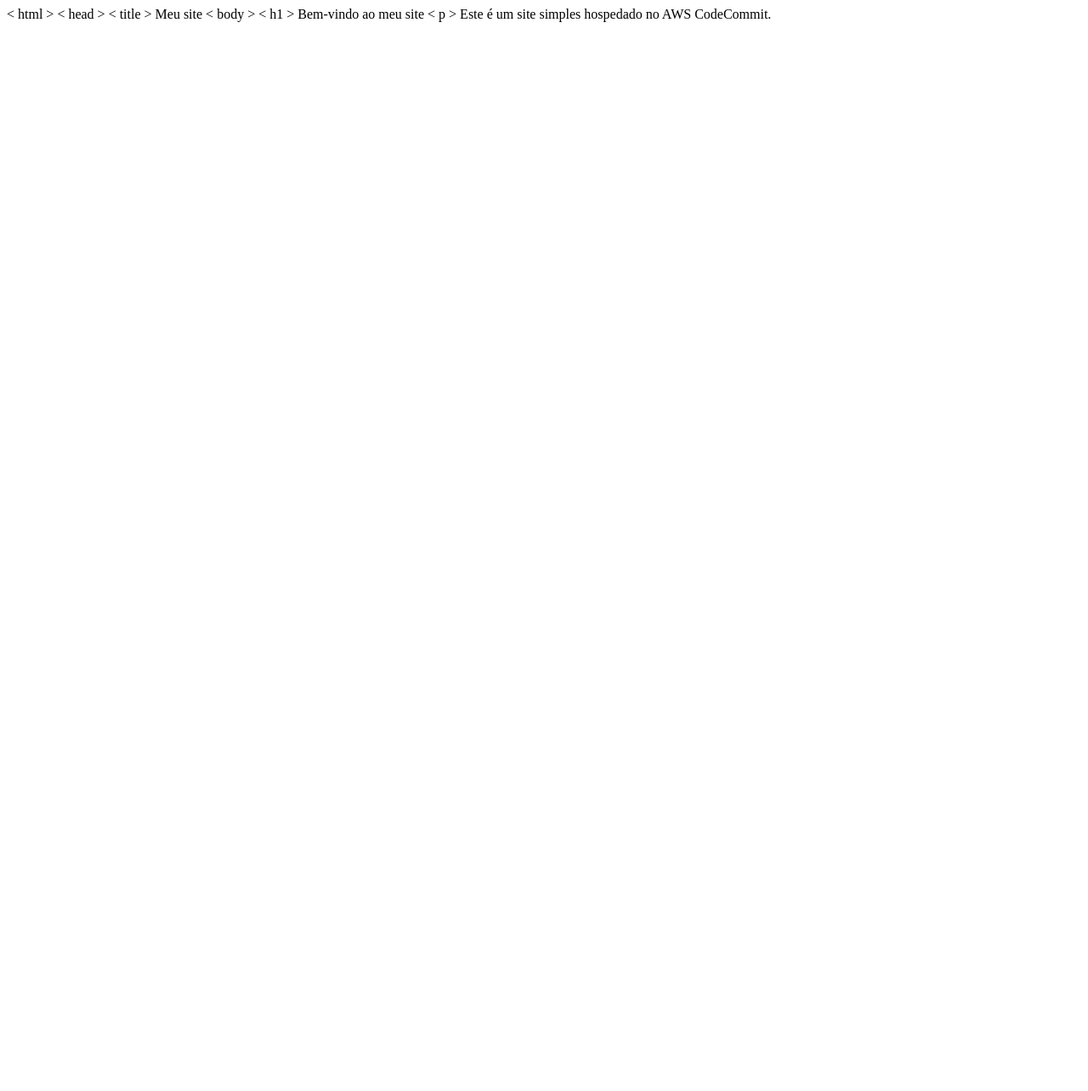
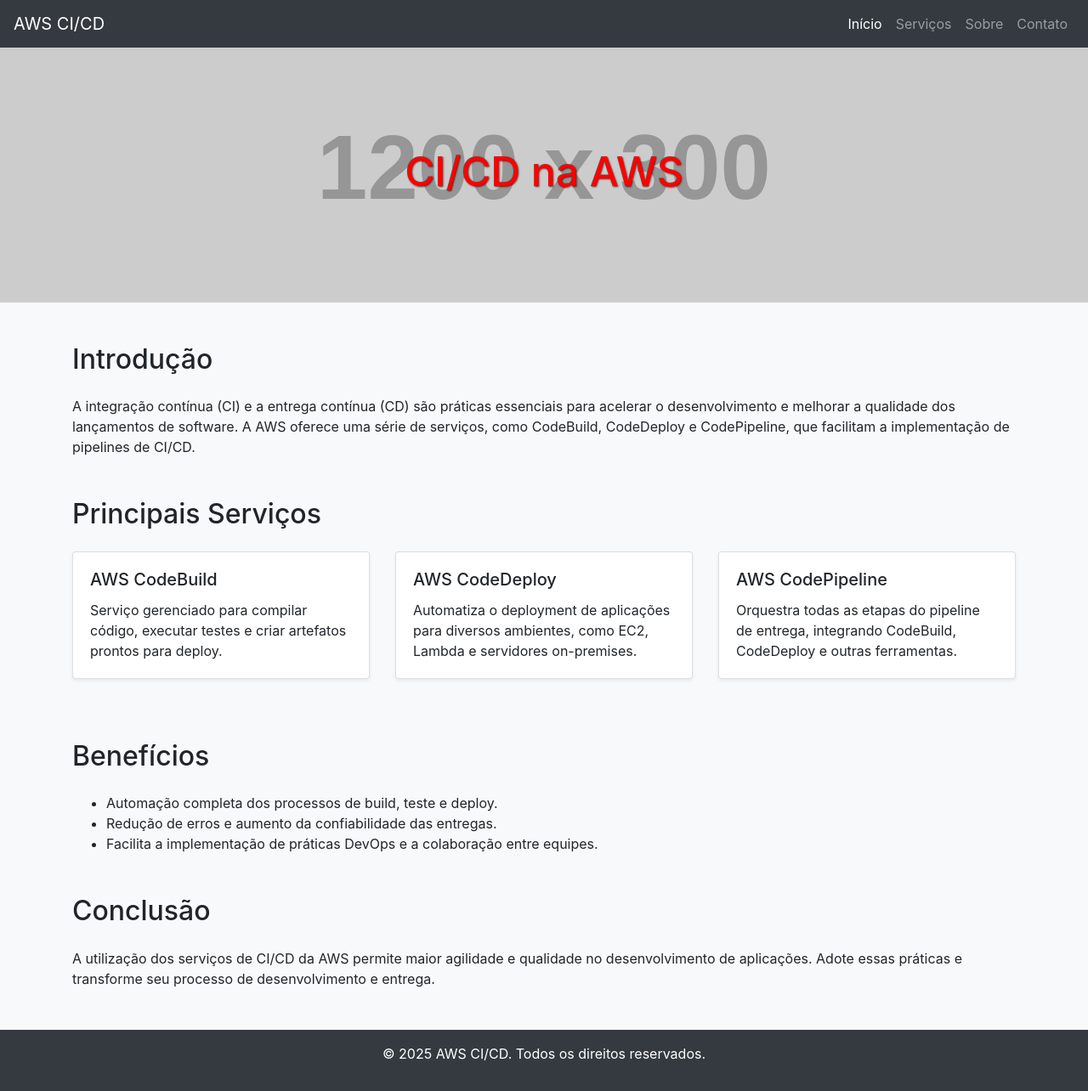
Before and after one commit to leandronvieira/demoAPP, a plain HTML site: page index.html in a window 1280 px wide. Shown: the whole page at 85% size. Before the commit the page ends 800 px from the top, so only its background shows below. Drawn offline with nearby package versions, Linux system fonts and the light colour scheme; placeholder pictures from the web are drawn by us.

Commit message:
Update index.html

```diff
--- a/index.html
+++ b/index.html
@@ -1,9 +1,129 @@
-< html >
-  < head >
-    < title > Meu site </ title >
-  </ head >
-  < body >
-    < h1 > Bem-vindo ao meu site </ h1 >
-    < p > Este é um site simples hospedado no AWS CodeCommit. </ p >
-  </ body >
-</ html >
+<!DOCTYPE html>
+<html lang="pt-BR">
+<head>
+  <meta charset="UTF-8">
+  <meta name="viewport" content="width=device-width, initial-scale=1.0">
+  <title>CI/CD na AWS</title>
+  <!-- Bootstrap CSS -->
+  <link rel="stylesheet" href="https://stackpath.bootstrapcdn.com/bootstrap/4.5.2/css/bootstrap.min.css">
+  <style>
+    body {
+      background: #f8f9fa;
+    }
+    .hero {
+      background: url('https://via.placeholder.com/1200x300?text=CI/CD+na+AWS') no-repeat center center;
+      background-size: cover;
+      height: 300px;
+      display: flex;
+      align-items: center;
+      justify-content: center;
+      color: #fff;
+      text-shadow: 1px 1px 2px rgba(0,0,0,0.7);
+    }
+    .hero h1 {
+      font-size: 3rem;
+      color: red; /* Título exibido em vermelho */
+    }
+    footer {
+      background-color: #343a40;
+    }
+  </style>
+</head>
+<body>
+  <!-- Navbar -->
+  <nav class="navbar navbar-expand-lg navbar-dark bg-dark">
+    <a class="navbar-brand" href="#">AWS CI/CD</a>
+    <button class="navbar-toggler" type="button" data-toggle="collapse" data-target="#navbarNav"
+      aria-controls="navbarNav" aria-expanded="false" aria-label="Toggle navigation">
+      <span class="navbar-toggler-icon"></span>
+    </button>
+    <div class="collapse navbar-collapse" id="navbarNav">
+      <ul class="navbar-nav ml-auto">
+         <li class="nav-item active">
+            <a class="nav-link" href="#">Início</a>
+         </li>
+         <li class="nav-item">
+            <a class="nav-link" href="#">Serviços</a>
+         </li>
+         <li class="nav-item">
+            <a class="nav-link" href="#">Sobre</a>
+         </li>
+         <li class="nav-item">
+            <a class="nav-link" href="#">Contato</a>
+         </li>
+      </ul>
+    </div>
+  </nav>
+
+  <!-- Header com imagem de fundo -->
+  <header class="hero">
+    <h1>CI/CD na AWS</h1>
+  </header>
+
+  <!-- Conteúdo principal -->
+  <section class="content container my-5">
+      <h2 class="mb-4">Introdução</h2>
+      <p>
+        A integração contínua (CI) e a entrega contínua (CD) são práticas essenciais para acelerar o desenvolvimento e melhorar a qualidade dos lançamentos de software.
+        A AWS oferece uma série de serviços, como CodeBuild, CodeDeploy e CodePipeline, que facilitam a implementação de pipelines de CI/CD.
+      </p>
+
+      <h2 class="mt-5 mb-4">Principais Serviços</h2>
+      <div class="row">
+          <div class="col-md-4">
+              <div class="card mb-4 shadow-sm">
+                <div class="card-body">
+                  <h5 class="card-title">AWS CodeBuild</h5>
+                  <p class="card-text">
+                    Serviço gerenciado para compilar código, executar testes e criar artefatos prontos para deploy.
+                  </p>
+                </div>
+              </div>
+          </div>
+          <div class="col-md-4">
+              <div class="card mb-4 shadow-sm">
+                <div class="card-body">
+                  <h5 class="card-title">AWS CodeDeploy</h5>
+                  <p class="card-text">
+                    Automatiza o deployment de aplicações para diversos ambientes, como EC2, Lambda e servidores on-premises.
+                  </p>
+                </div>
+              </div>
+          </div>
+          <div class="col-md-4">
+              <div class="card mb-4 shadow-sm">
+                <div class="card-body">
+                  <h5 class="card-title">AWS CodePipeline</h5>
+                  <p class="card-text">
+                    Orquestra todas as etapas do pipeline de entrega, integrando CodeBuild, CodeDeploy e outras ferramentas.
+                  </p>
+                </div>
+              </div>
+          </div>
+      </div>
+
+      <h2 class="mt-5 mb-4">Benefícios</h2>
+      <ul>
+          <li>Automação completa dos processos de build, teste e deploy.</li>
+          <li>Redução de erros e aumento da confiabilidade das entregas.</li>
+          <li>Facilita a implementação de práticas DevOps e a colaboração entre equipes.</li>
+      </ul>
+
+      <h2 class="mt-5 mb-4">Conclusão</h2>
+      <p>
+        A utilização dos serviços de CI/CD da AWS permite maior agilidade e qualidade no desenvolvimento de aplicações.
+        Adote essas práticas e transforme seu processo de desenvolvimento e entrega.
+      </p>
+  </section>
+
+  <!-- Rodapé -->
+  <footer class="text-white text-center p-3">
+      <p>&copy; 2025 AWS CI/CD. Todos os direitos reservados.</p>
+  </footer>
+
+  <!-- Bootstrap JS e dependências -->
+  <script src="https://code.jquery.com/jquery-3.5.1.slim.min.js"></script>
+  <script src="https://cdn.jsdelivr.net/npm/popper.js@1.16.1/dist/umd/popper.min.js"></script>
+  <script src="https://stackpath.bootstrapcdn.com/bootstrap/4.5.2/js/bootstrap.min.js"></script>
+</body>
+</html>
```
